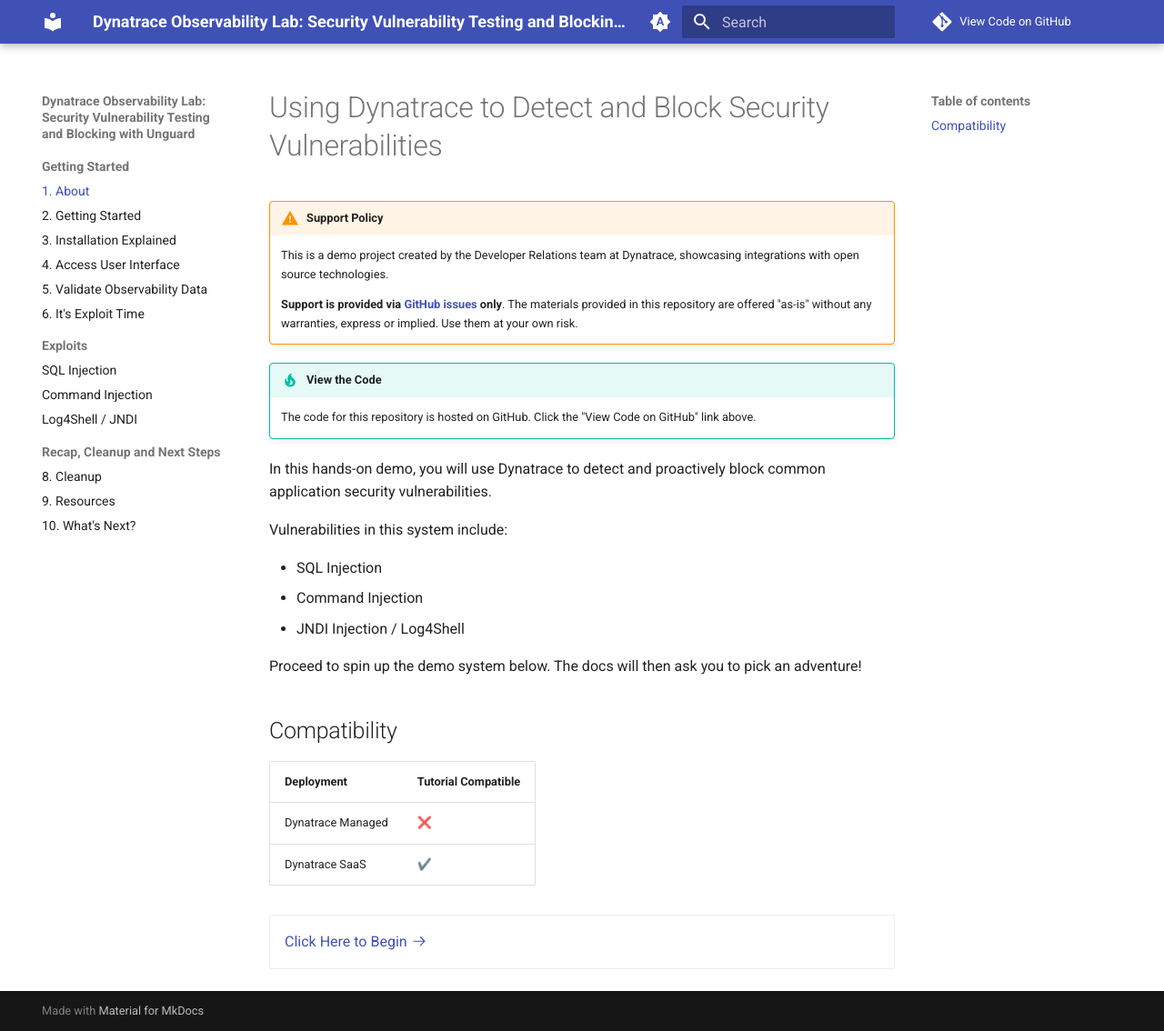
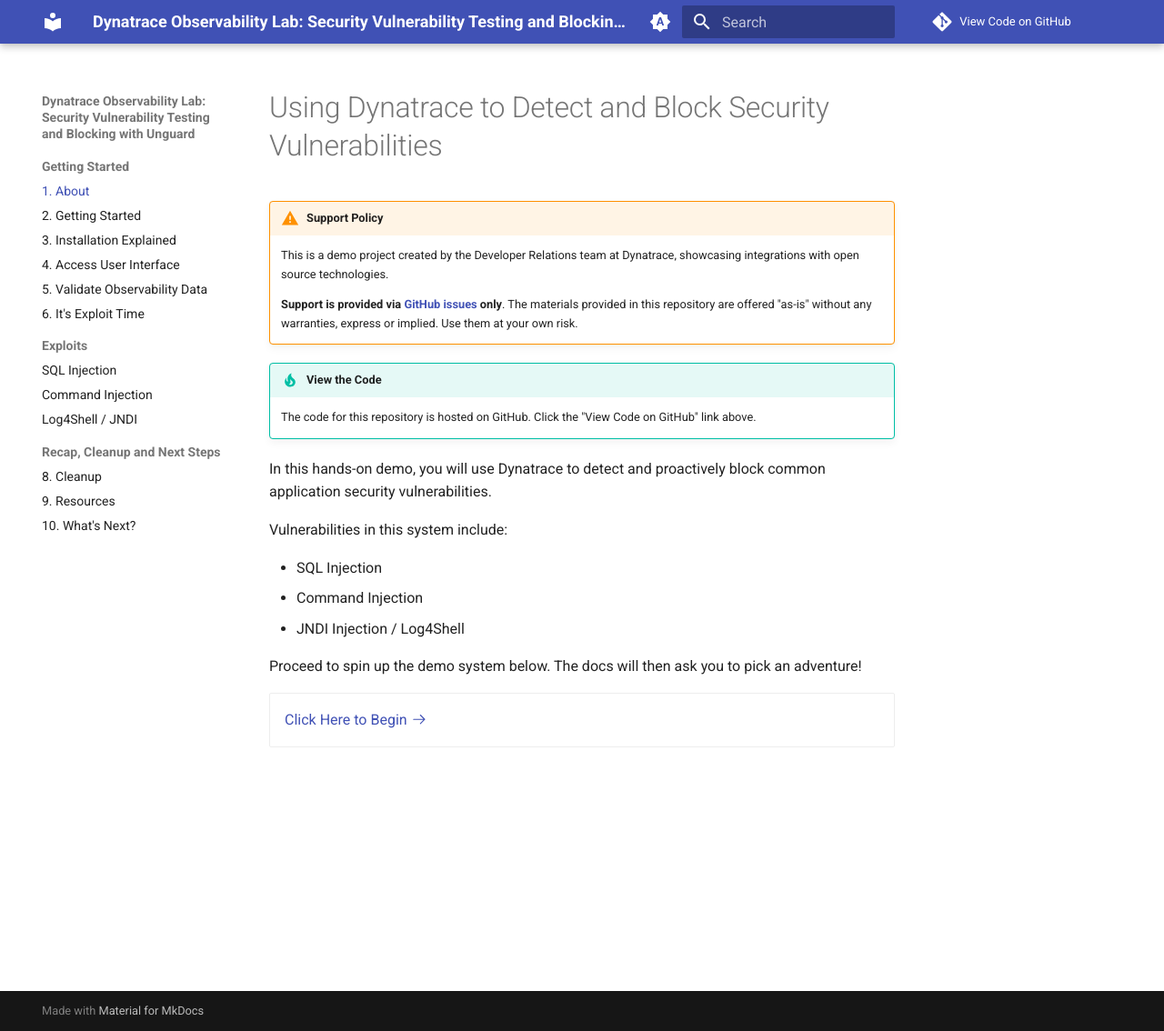
Before and after one commit to Dynatrace/obslab-unguard, an MkDocs documentation site: the page built from docs/index.md, in a window 1280 px wide and 1134 px high. Shown: the whole window at 91% size. Built offline with MkDocs 1.6.1 and Material for MkDocs 9.7.7, drawn with Linux system fonts in a browser that asks for light colours; comment, search, counter and statistics services are not loaded.

Commit message:
udpate docs

```diff
--- a/docs/index.md
+++ b/docs/index.md
@@ -14,13 +14,6 @@
 
 Proceed to spin up the demo system below. The docs will then ask you to pick an adventure!
 
-## Compatibility
-
-| Deployment         | Tutorial Compatible |
-|--------------------|---------------------|
-| Dynatrace Managed  | ❌                 |
-| Dynatrace SaaS     | ✔️                 |
-
 <div class="grid cards" markdown>
 - [Click Here to Begin :octicons-arrow-right-24:](getting-started.md)
 </div>
--- a/mkdocs.yml
+++ b/mkdocs.yml
@@ -64,4 +64,3 @@
       base_path: ["docs"]
 plugins:
     - search
-    - markdownextradata
```
Also changed, not shown: docs/installation-explained.md (+1 -13 lines).
